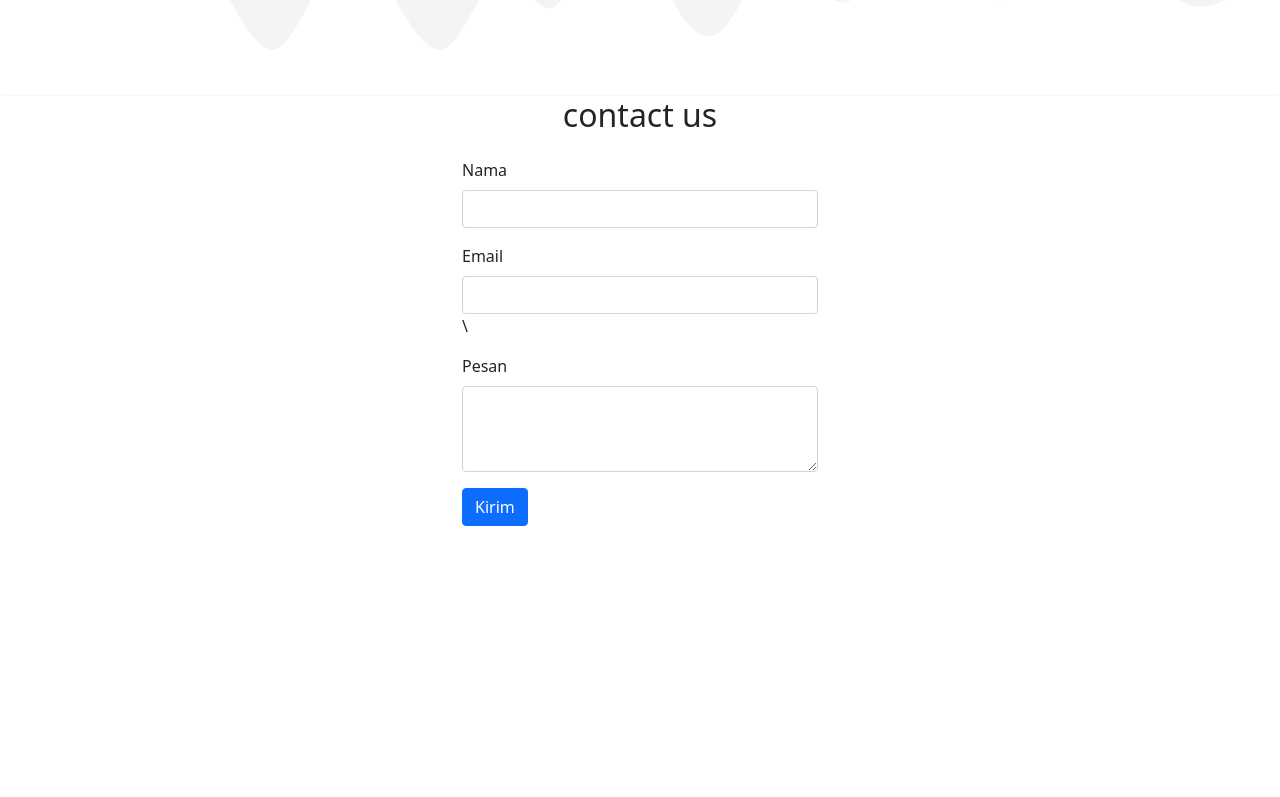
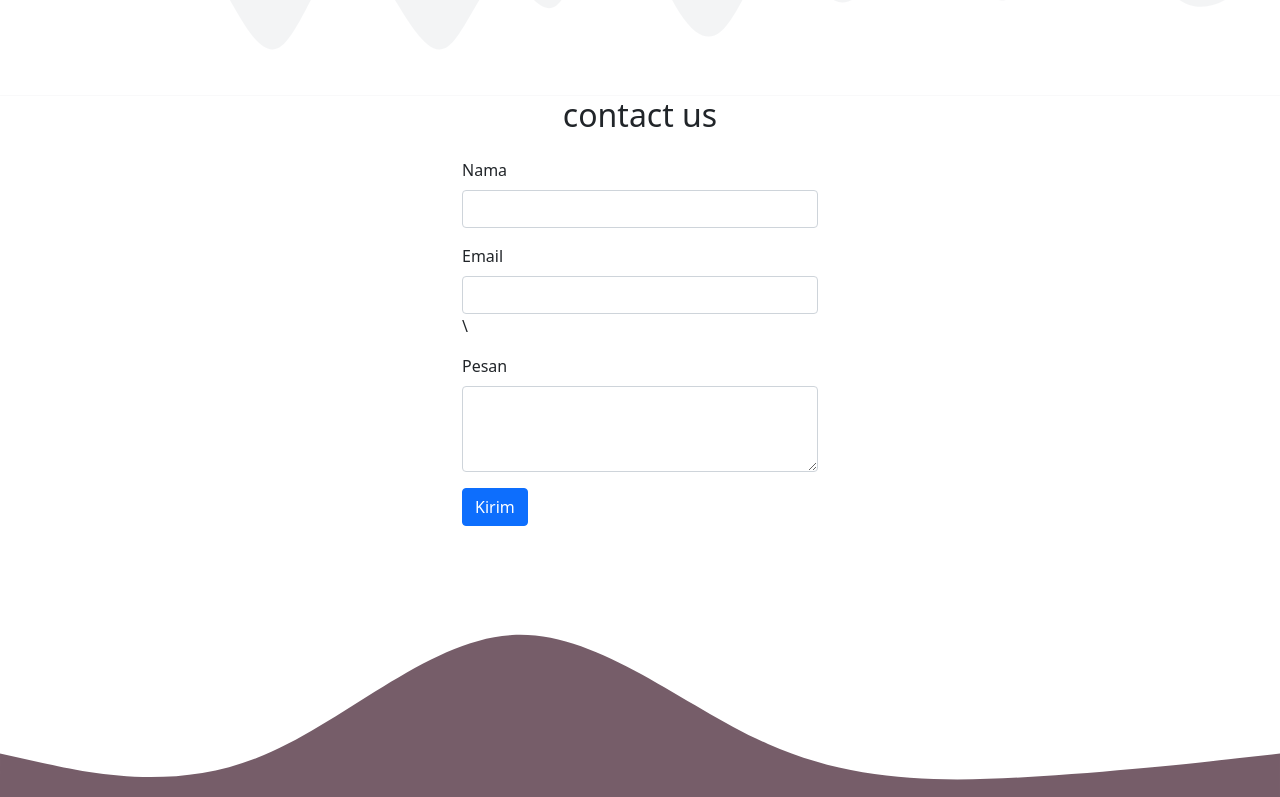
Before and after one commit to Soe-Hok-Gie/peumoeda-atjeh, a React (Create React App) app: page / in a window 1280 px wide. Shown: the part 2000-2797 px from the top of the page. Before the commit the page ends 2526 px from the top, so only its background shows below. Built offline with nearby package versions, Linux system fonts and the light colour scheme.

Commit message:
membuat svg di dalam section contact

```diff
--- a/src/components/Contact.jsx
+++ b/src/components/Contact.jsx
@@ -38,6 +38,14 @@ const Contact = () => {
           </div>
         </div>
       </div>
+
+      <svg xmlns="http://www.w3.org/2000/svg" viewBox="0 0 1440 320">
+        <path
+          fill="#765d69"
+          fill-opacity="1"
+          d="M0,256L48,266.7C96,277,192,299,288,261.3C384,224,480,128,576,122.7C672,117,768,203,864,245.3C960,288,1056,288,1152,282.7C1248,277,1344,267,1392,261.3L1440,256L1440,320L1392,320C1344,320,1248,320,1152,320C1056,320,960,320,864,320C768,320,672,320,576,320C480,320,384,320,288,320C192,320,96,320,48,320L0,320Z"
+        ></path>
+      </svg>
     </section>
   );
 };
--- a/src/components/Style.css
+++ b/src/components/Style.css
@@ -1,7 +1,7 @@
 .jumbotron {
   padding-top: 2rem;
   /* background-color: antiquewhite; */
-  background-color: #69a69e;
+  background-color: #88c0b9;
 }
 #project {
   background-color: #f3f4f5;
@@ -9,5 +9,5 @@
 
 .nav-teal {
   /* background-color: antiquewhite; */
-  background-color: #d2c6a7;
+  background-color: #69a69e;
 }
```
